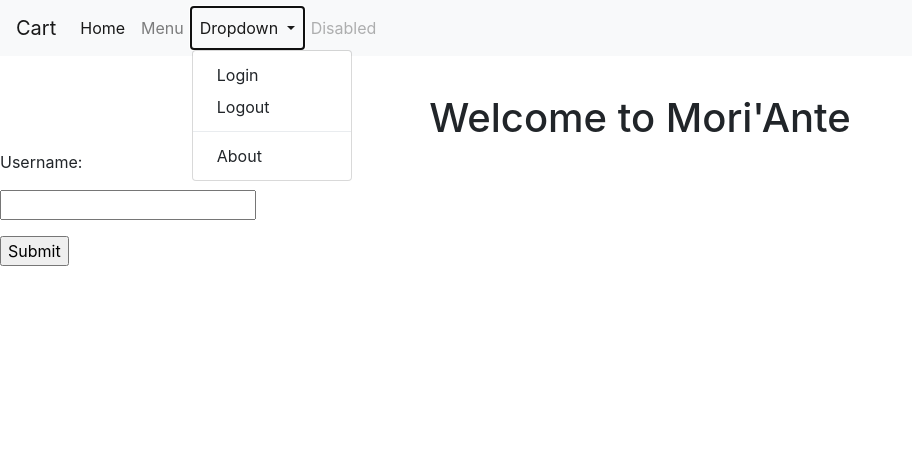
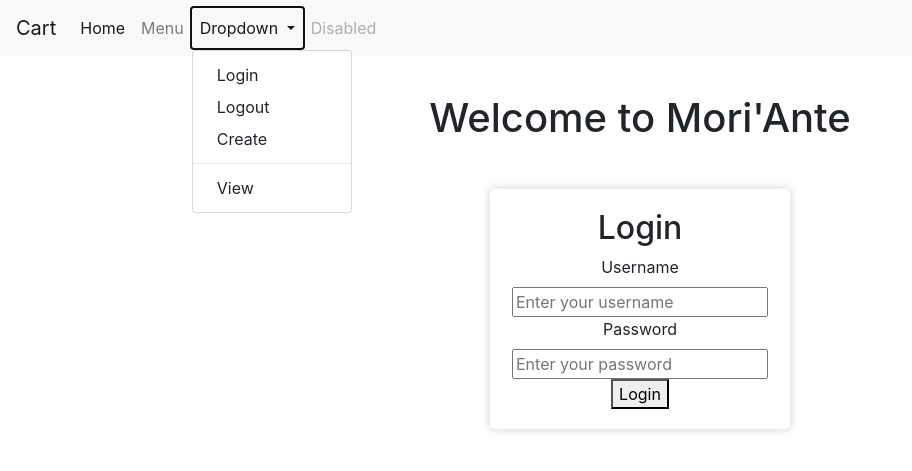
Before and after one commit to ANTJNSX/mori-ante, a Flask app: page /login in a window 1280 px wide, after a click on "Dropdown". Shown: the top 471 px of the page, without its empty margins (0-912 px from the left). Run offline with Flask 3, Linux system fonts and the light colour scheme.

Commit message:
no message

```diff
--- a/main.py
+++ b/main.py
@@ -4,7 +4,23 @@ from flask_sqlalchemy import SQLAlchemy
 
 app = Flask(__name__)
 app.secret_key = "gamign"
+app.config['SQLALCHEMY_DATABASE_URI'] = 'sqlite:///users.sqlite3'
+app.config["SQLALCHEMY_TRACK_MODIFICATIONS"] = False
 app.permanent_session_lifetime = timedelta(days=2)
+
+db = SQLAlchemy(app)
+
+# define the DB structure
+class users(db.Model):
+    _id = db.Column("id", db.Integer, primary_key=True)
+    name = db.Column(db.String(100))
+    email = db.Column(db.String(100))
+    password = db.Column(db.String(100))
+
+    def __init__(self, name, email, password):
+        self.name = name
+        self.email = email
+        self.password = password
 
 @app.route("/")
 def home():
@@ -14,19 +30,63 @@ def home():
 def meny():
     return render_template("meny.html")
 
+@app.route("/create", methods=["POST", "GET"])
+def create():
+
+    if request.method == "POST":
+        session.permanent = True
+        username = request.form["username"]
+        email = request.form["email"]
+        password = request.form["password"]
+        session["user"] = username
+
+        found_user_username = users.query.filter_by(name=username).first()
+        found_user_email = users.query.filter_by(email=email).first()
+
+        if found_user_username:
+            flash("Username already exists")
+        elif found_user_email:
+            flash("Email already exists")
+        else:
+            # Adding user data to the database
+            new_user = users(username, email, password)
+            db.session.add(new_user)
+            db.session.commit()
+
+            flash("Account created successfully")
+
+        return redirect(url_for("view"))
+    else:
+        # Check if account already exists
+        if "user" in session:
+            flash("Already logged in")
+            return redirect(url_for("home"))
+
+        return render_template("create.html")
+
+
 @app.route("/login", methods=["POST", "GET"])
 def login():
     if request.method == "POST":
         session.permanent = True
-        user = request.form["username"]
-        session["user"] = user
-        flash("Login succesfull")
-        return redirect(url_for("user"))
-    else:
-        if "user" in session:
-            flash("Already logged in")
-            return redirect(url_for("home"))
-        return render_template("login.html")
+        username = request.form["username"]
+        password = request.form["password"]
+
+        user = users.query.filter_by(name=username).first()
+
+        if user and user.password:
+            session["user"] = user.name
+            flash("Login successful")
+            return redirect(url_for("user"))
+        else:
+            flash("Invalid username or password")
+
+    if "user" in session:
+        flash("Already logged in")
+        return redirect(url_for("home"))
+
+    return render_template("login.html")
+
 
 @app.route("/logout")
 def logout():
@@ -34,23 +94,52 @@ def logout():
         user = session["user"]
         flash("You have been logged out", "info")
         session.pop("user", None)
-        return render_template("login.html")
+        return redirect(url_for("login"))
     else:
         session.pop("user", None)
+        session.pop("email", None)
         return redirect(url_for("home"))
 
-@app.route("/user")
+@app.route("/user", methods=["POST", "GET"])
 def user():
+    email = None
     if "user" in session:
         user = session["user"]
-        return render_template("user.html", user=user)
+        if request.method == "POST":
+            email = request.form["email"]
+            session["email"] = email
+            found_user = users.query.filter_by(name=user).first()
+            found_user.email = email
+            db.session.commit()
+            flash("Email Saved")
+        else:
+            if "email" in session:
+                email = session["email"]
+
+        return render_template("user.html", email=email)
     else:
         flash("You are not logged in", "info")
         return redirect(url_for("login"))
+
+@app.route("/view")
+def view():
+    all_users = users.query.all()
+    return render_template("view.html", users=all_users)
+
 
 @app.route("/menu")
 def menu():
     return render_template("menu.html")
 
+@app.route("/admin/deleteusers")
+def delete_users():
+    users.query.delete()
+    db.session.commit()
+    flash("All user data has been deleted")
+    return redirect(url_for("home"))
+
+
 if __name__ == "__main__":
-    app.run()
+    with app.app_context():
+        db.create_all()
+        app.run()
--- /dev/null
+++ b/notes.txt
@@ -0,0 +1,5 @@
+# Notes
+
+ * desgin
+ * add menu from db
+ *
--- a/templates/base.html
+++ b/templates/base.html
@@ -23,8 +23,10 @@
                   <div class="dropdown-menu" aria-labelledby="navbarDropdown">
                     <a class="dropdown-item" href="/login">Login</a>
                     <a class="dropdown-item" href="/logout">Logout</a>
+                    <a class="dropdown-item" href="/create">Create</a>
                     <div class="dropdown-divider"></div>
-                    <a class="dropdown-item" href="/about">About</a>
+                    <a class="dropdown-item" href="/view">View
+                    </a>
                   </div>
                 </li>
                 <li class="nav-item">
@@ -37,10 +39,15 @@
         <title>{% block title %}{% endblock %}</title>
     </head>
     <body>
-        <h1 style="text-align: center; padding-top: 3%;">Welcome to Mori'Ante</h1>
 
-        {% block content %}
-        {% endblock %}
+        <h1 style="text-align: center; padding: 3%;">Welcome to Mori'Ante</h1>
+
+        <div class="container-fluid">
+          {% block content %}
+          {% endblock %}
+        </div>
+
+
         <script src="https://code.jquery.com/jquery-3.3.1.slim.min.js" integrity="sha384-q8i/X+965DzO0rT7abK41JStQIAqVgRVzpbzo5smXKp4YfRvH+8abtTE1Pi6jizo" crossorigin="anonymous"></script>
         <script src="https://cdn.jsdelivr.net/npm/bootstrap@4.3.1/dist/js/bootstrap.min.js" integrity="sha384-JjSmVgyd0p3pXB1rRibZUAYoIIy6OrQ6VrjIEaFf/nJGzIxFDsf4x0xIM+B07jRM" crossorigin="anonymous"></script>
         <script src="https://cdn.jsdelivr.net/npm/popper.js@1.14.7/dist/umd/popper.min.js" integrity="sha384-UO2eT0CpHqdSJQ6hJty5KVphtPhzWj9WO1clHTMGa3JDZwrnQq4sF86dIHNDz0W1" crossorigin="anonymous"></script>
--- a/templates/login.html
+++ b/templates/login.html
@@ -9,10 +9,19 @@
         {% endfor %}
     {% endif %}
 {% endwith %}
-<form action="#" method="post">
-    <p>Username:</p>
-    <p><input type="text" name="username"></p>
-    <p><input type="submit" name="submit"></p>
-</form>
+<div style="margin-top: 150px; width: 300px; background-color: #fff; border-radius: 5px; padding: 20px; margin: 0 auto; box-shadow: 0px 0px 10px 0px rgba(0, 0, 0, 0.2); text-align: center;">
+    <h2>Login</h2>
+    <form action="#" method="POST">
+      <label for="username">Username</label>
+      <br>
+      <input type="text" id="username" name="username" placeholder="Enter your username" required>
+      <br>
+      <label for="password">Password</label>
+      <br>
+      <input type="password" id="password" name="password" placeholder="Enter your password" required>
+      <br>
+      <button type="submit">Login</button>
+    </form>
+  </div>
 
 {% endblock %}
--- a/templates/user.html
+++ b/templates/user.html
@@ -10,4 +10,6 @@
     {% endif %}
 {% endwith %}
 
+
+
 {% endblock %}
```
Also changed, not shown: templates/create.html (added, +26 -0 lines), templates/view.html (added, +11 -0 lines), instance/users.sqlite3 (added), 1 other file.
